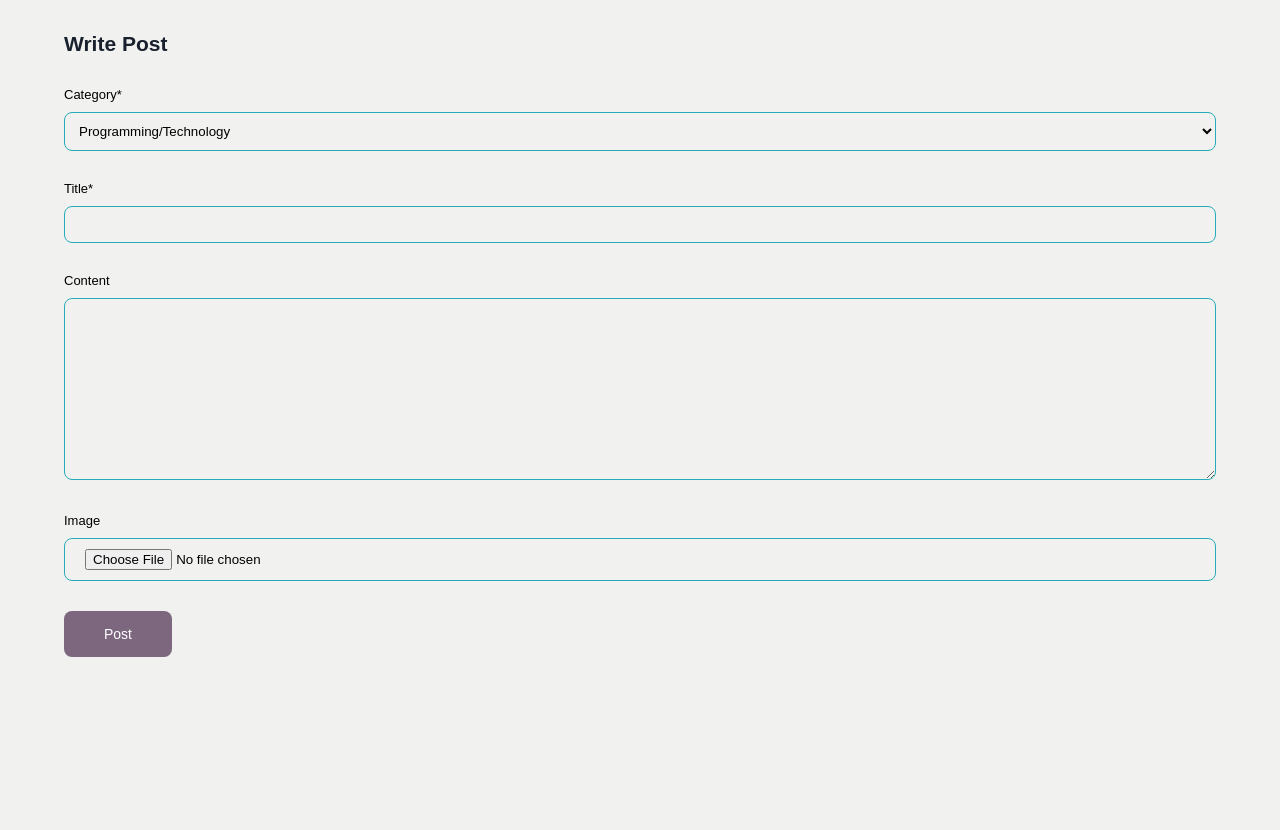
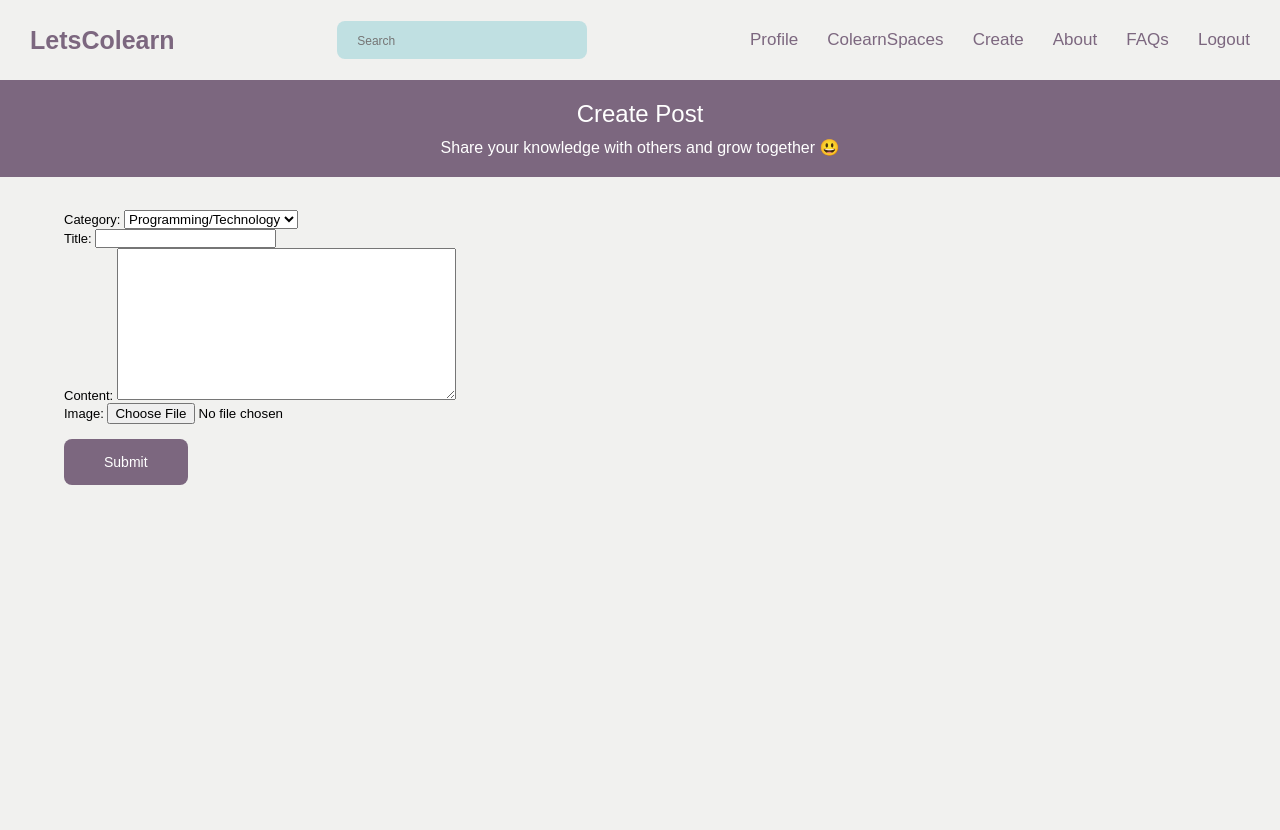
Before and after one commit to fatihcirakoglu/bounswe574-2022, a Django app: page /blog/create in a window 1280 px wide. After the commit the page ends 485 px from the top, so only its background shows below. Run offline with Django 4.2, Linux system fonts and the light colour scheme; the visitor is signed in with stand-in values (Sample User, id 1); parts of the project's set-up code (start-up, migrations or seed data) failed here and were passed over; some libraries are stand-ins or nearby versions.

Commit message:
feat: added richtextfield for post creation

```diff
--- a/src/webapp/templates/post_form.html
+++ b/src/webapp/templates/post_form.html
@@ -1,13 +1,18 @@
-{% extends "base.html" %}
-{% load crispy_forms_tags %}
-{% block content %}
+{% extends "base.html" %} {% block title %} LetsColearn {% endblock title %}
+{% block content %} {% include "header.html" %}
+  <div class="description">
+    <h2>Create Post</h2>
+    <p>Share your knowledge with others and grow together &#128515;</p>
+  </div>
+    <br><br><br>
     <div class="content-section">
-        <h3 class="title">Write Post</h3>
         <form method="POST">
             {% csrf_token %}
-                {{ form|crispy }}
+            {{ form.media }}
+            {{ form.as_p }}
+            <br>
             <div class="form-group">
-                <button class="button" type="submit">Post</button>
+                <button class="button" type="submit">Submit</button>
             </div>
         </form>
     </div>
```
